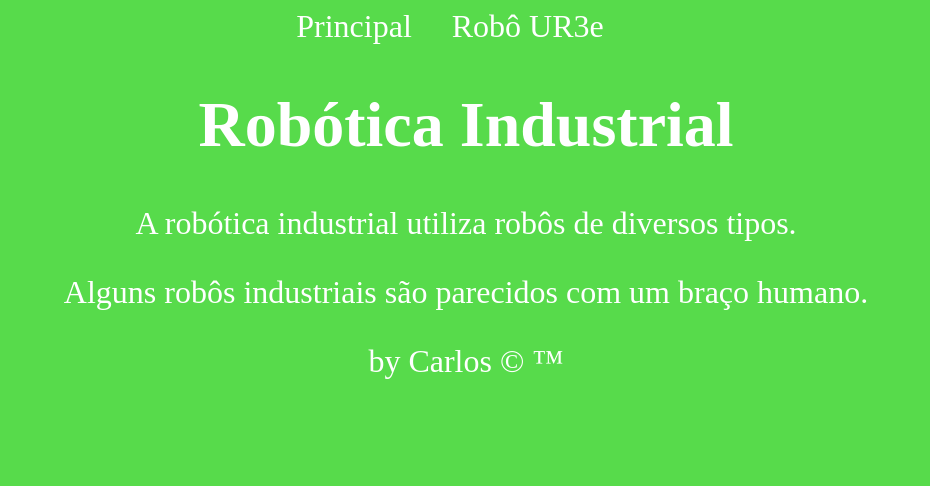
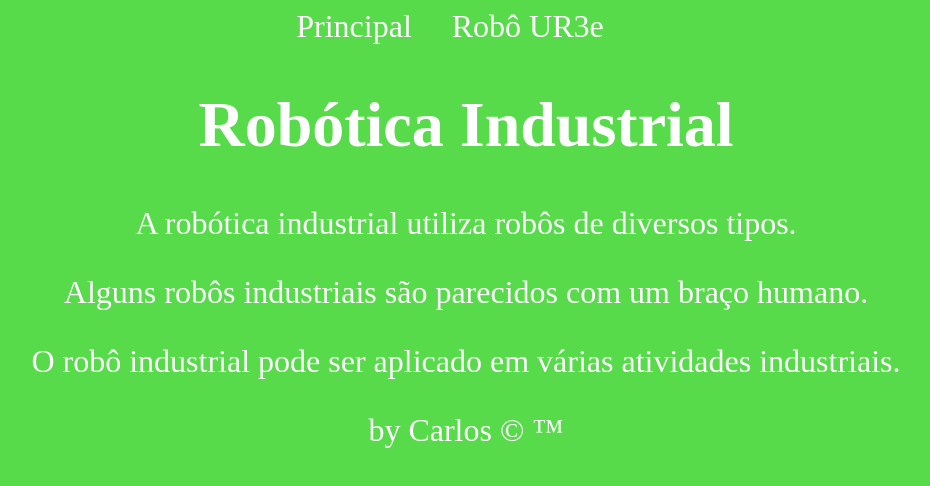
Before and after one commit to arthurmachado150/teste_cyber6, a plain HTML site: page index.html in a window 1280 px wide. Shown: the whole page, without its empty margins (174-1104 px from the left). Drawn offline with Linux system fonts and the light colour scheme.

Commit message:
Segunda versão

```diff
--- a/index.html
+++ b/index.html
@@ -17,6 +17,7 @@
         <h1>Robótica Industrial</h1>
         <p>A robótica industrial utiliza robôs de diversos tipos.</p>
         <p>Alguns robôs industriais são parecidos com um braço humano.</p>
+        <p>O robô industrial pode ser aplicado em várias atividades industriais.</p>
     </main>
     <footer>
         by Carlos &copy; &trade;
```
